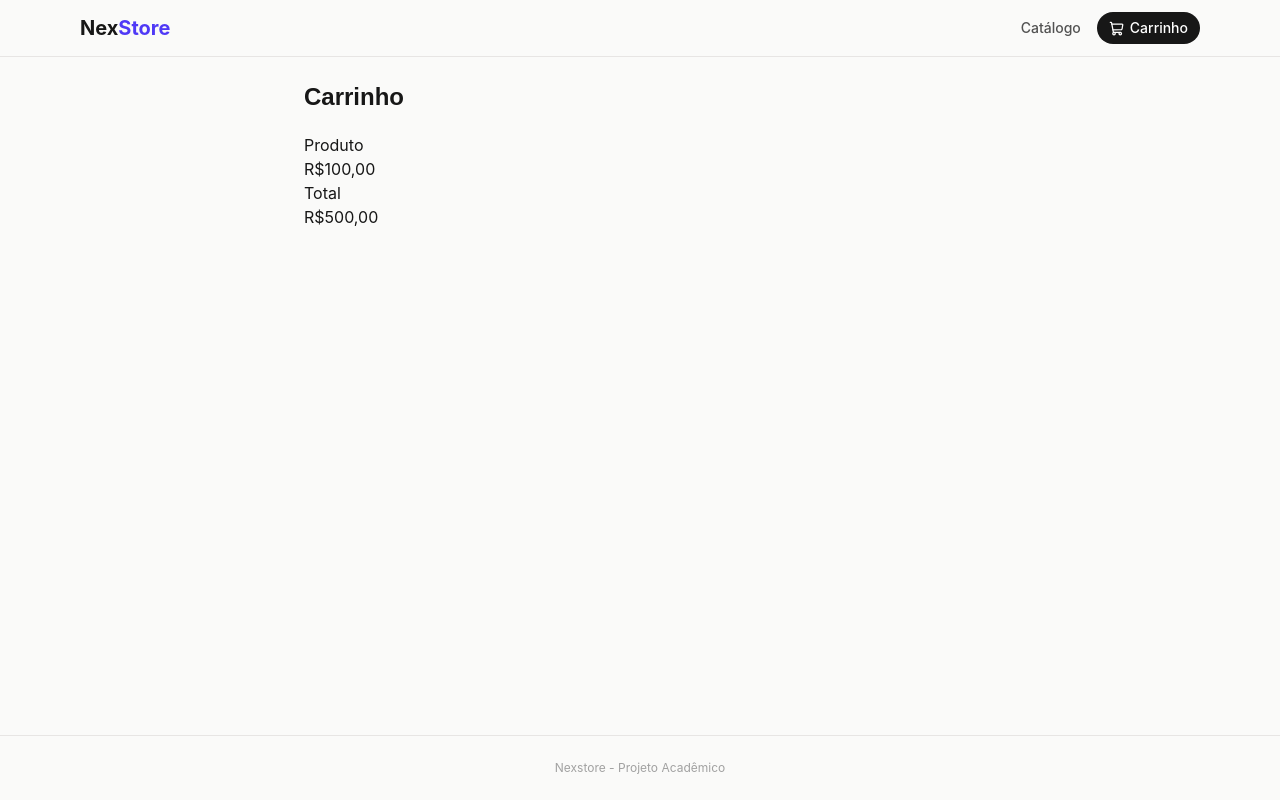
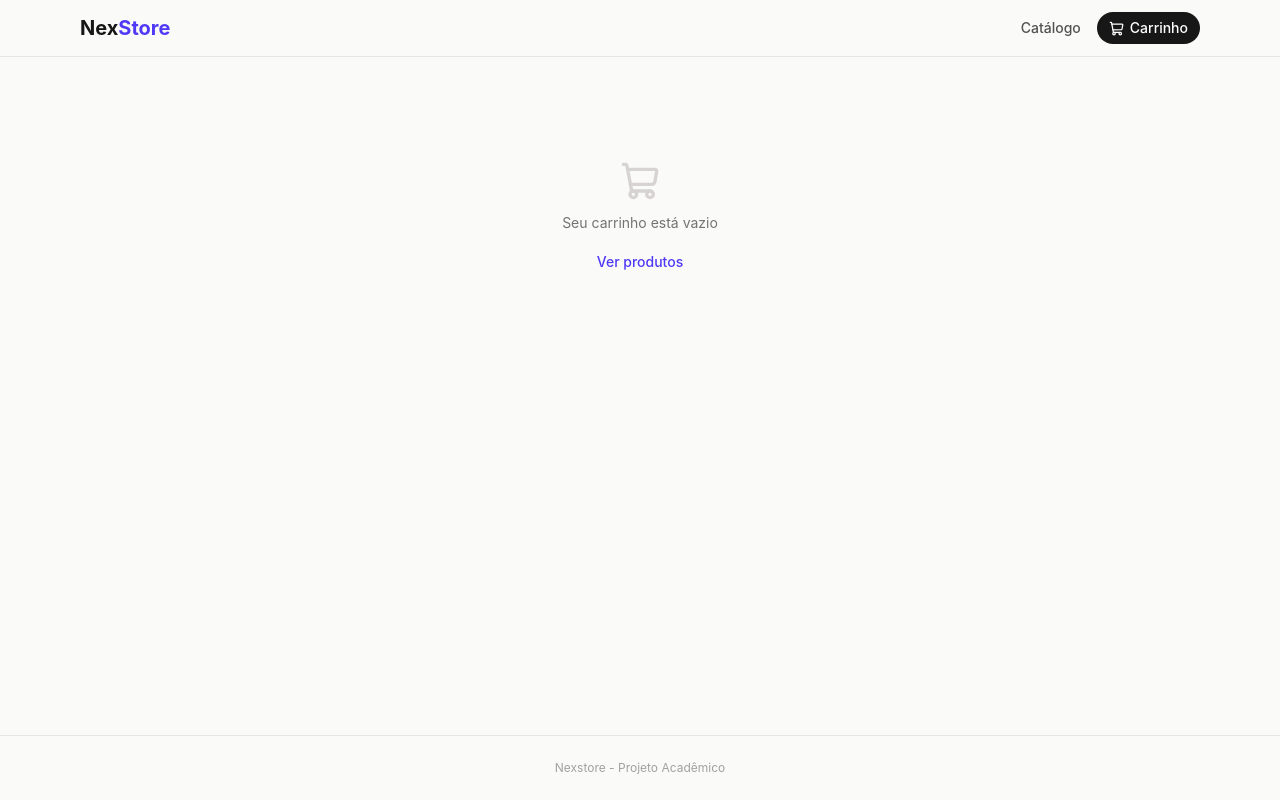
Before and after one commit to Matheus-Jones/Nexstore-Fiap, a React (Vite) app: page /carrinho in a window 1280 px wide. Built offline with nearby package versions, Linux system fonts and the light colour scheme.

Commit message:
feat: added functions to add itens on cart

```diff
--- a/src/App.tsx
+++ b/src/App.tsx
@@ -4,14 +4,74 @@ import { CartPage } from "./pages/CartPage"
 import { MainLayout } from "./layouts/MainLayout"
 
 import "./index.css"
+import type { CartItem } from "./types/cartItem"
+import { useState } from "react"
+import type { Product } from "./types/product"
 
 function App() {
+  const [cartItem, setCartItem] = useState<CartItem[]>([])
+
+  function handleAddCartItem(product: Product): void {
+
+    const list = [...cartItem]
+
+    const exists = list.find((value) => value.product.id === product.id)
+
+    if (exists) {
+
+      const newList = list.map((item) => {
+        if(item.product.id === product.id){
+          return {...item, quantity: item.quantity + 1}
+        } else {
+          return item
+        }
+      })
+
+      setCartItem(newList)
+
+      return
+    }
+
+    const item: CartItem = {
+      product: product,
+      quantity: 1
+    }
+    list.push(item)
+    setCartItem(list)
+  }
+
+  function handleUpdateQuantity(productId: number, delta: number) {
+
+    const list = [...cartItem]
+
+    const newList = list.map((item) =>{
+      if (item.product.id === productId) {
+        return {...item, quantity: item.quantity + delta}
+      } else {
+        return item
+      }
+    }).filter((item) => item.quantity > 0)
+
+    setCartItem(newList)
+
+  }
+
+  function handleRemoveItem(productId: number) {
+
+    const list = [...cartItem]
+
+    const newList = list.filter((item) => item.product.id !== productId)
+
+    setCartItem(newList)
+
+  }
+
   return (
     <BrowserRouter>
       <Routes>
-        <Route element={<MainLayout />}>
-          <Route index element={<CatalogPage />} />
-          <Route path="/carrinho" element={<CartPage />} />
+        <Route element={<MainLayout totalItems={cartItem.length} />}>
+          <Route index element={<CatalogPage onAddCartItem={handleAddCartItem} />} />
+          <Route path="/carrinho" element={<CartPage onRemove={handleRemoveItem} onUpdateQuantity={handleUpdateQuantity} cartItem={cartItem} />} />
         </Route>
       </Routes>
     </BrowserRouter>
--- a/src/components/ProductCard.tsx
+++ b/src/components/ProductCard.tsx
@@ -1,4 +1,5 @@
 import type { Product } from "../types/product"
+import { formatPrice } from "../utils/formatPrice"
 
 interface ProductCardProps {
     product: Product
@@ -17,7 +18,7 @@ export function ProductCard({ product, onAddCart }: ProductCardProps) {
             <h3 className="text-sm font-medium leading-snug">{product.title}</h3>
 
             <div className="flex flex-wrap items-center justify-between gap-2 pt-3">
-                <span className="font-mono text-sm font-semibold">{product.price}</span>
+                <span className="font-mono text-sm font-semibold">{formatPrice(product.price)}</span>
 
                 <button className="btn-primary px-3 py-1 text-xs" onClick={() => onAddCart(product)}>Adicionar ao carrinho</button>
             </div>
--- a/src/pages/CartPage.tsx
+++ b/src/pages/CartPage.tsx
@@ -1,31 +1,64 @@
+import { ShoppingCart, Trash2 } from "lucide-react"
+import type { CartItem } from "../types/cartItem"
+import { Link } from "react-router-dom"
+import { formatPrice } from "../utils/formatPrice"
+
 interface CartPageProps {
-    items: number
+    cartItem: CartItem[]
+    onUpdateQuantity: (productId: number, delta: number) => void
+    onRemove: (productId: number) => void
 }
 
-export function CartPage({items}: CartPageProps) {
+const qtyButton = 'h-6 w-6 rounded-full border border-stone-300 text-sm hover:bg-stone-100'
 
-    return(
+export function CartPage({ cartItem, onUpdateQuantity, onRemove }: CartPageProps) {
+
+    const total = cartItem.reduce((sum, item) => sum + item.product.price * item.quantity, 0)
+
+    if (!cartItem?.length) {
+        return (
+            <div className="py-20 text-center">
+                <ShoppingCart size={40} className="mx-auto mb-3 text-stone-300" />
+                <p className="mb-4 text-sm text-neutral-500">Seu carrinho está vazio</p>
+                <Link to='/' className="text-sm font-medium text-indigo-600 hover:underline">
+                    Ver produtos</Link>
+            </div>
+        )
+    }
+
+    return (
         <section className="mx-auto max-w-2xl">
             <h1 className="mb-5 font-display text-2xl font-bold">Carrinho</h1>
 
-            <ul>
-                <li>
-                    <img src="" alt="" />
-                    <p>Produto</p>
-                    <p>R$100,00</p>
-                </li>
+            <ul className="mb-5 space-y-3">
+                {cartItem.map(({ product, quantity }) => {
+
+                    return (
+                        <li className="card flex items-center gap-3 p-3" key={product.id}>
+                            <img className='h-12 w-12 object-contain' src={product.image} alt={product.title} />
+                            <div className="min-w-0 flex-1">
+                                <p className="truncate text-sm text-neutral-500">{product.title}</p>
+                                <p className="font-mono text-sx text-neutral-500">{formatPrice(product.price)}</p>
+                            </div>
+                            <div className="flex items-center gap-2">
+                                <button onClick={() => onUpdateQuantity(product.id, -1)} className={qtyButton}>-</button>
+                                <span className="w-4 text-center text-sm">{quantity}</span>
+                                <button onClick={() => onUpdateQuantity(product.id, 1)} className={qtyButton}>+</button>
+                            </div>
+                            <button onClick={() => onRemove(product.id)} className="text-stone400 transition hover:text-red-500">
+                                <Trash2 size={15} />
+                            </button>
+                        </li>
+                    )
+
+                })}
             </ul>
 
-            <div>
-
-                <p>Total</p>
-                <p>R$500,00</p>
-
+            <div className="flex items-center justify-between border-t border-stone-200 pt-3">
+                <p className="text-sm text-neutral-500">Total</p>
+                <p className="font-mono text-xl font-bold">{formatPrice(total)}</p>
             </div>
-
         </section>
-
     )
 
-
 }
--- a/src/pages/CatalogPage.tsx
+++ b/src/pages/CatalogPage.tsx
@@ -1,21 +1,25 @@
 import { useState } from "react";
 import type { Product } from "../types/product";
 import { ProductList } from "../components/ProductList";
-import type { CartItem } from "../types/cartitem";
 import { useProducts } from "../hooks/useProducts";
-import { Link } from "react-router-dom";
 import { Search } from "lucide-react";
 
-export function CatalogPage() {
-    const [cartItem, setCartItem] = useState<CartItem[]>([])
+interface CatalogPageProps {
+    onAddCartItem: (product: Product) => void
+}
+
+export function CatalogPage({ onAddCartItem }: CatalogPageProps) {
     const [query, setQuery] = useState('')
-    const [category, setCategory] = useState ('all')
+
+    const [category, setCategory] = useState('all')
+
     const [minValue, setMinValue] = useState(0)
+
     const [maxValue, setMaxValue] = useState(0)
-    const {products, loading, categories} = useProducts()
 
-    const filtered = products.filter((product) =>{
+    const { products, loading, categories } = useProducts()
 
+    const filtered = products.filter((product) => {
         const searchCategory = category === 'all' || product.category === category
         const searchWords = product.title.toLowerCase().includes(query.toLocaleLowerCase())
 
@@ -24,31 +28,9 @@ export function CatalogPage() {
 
         console.log(max)
 
+
         return searchCategory && searchWords && max && min
     })
-
-function handleAddCartItem(product: Product): void {
-
-    const list = [...cartItem]
-    const exists = list.find((value) => value.product.id === product.id)
-
-    if (exists) {
-      const item: CartItem = {
-        product: exists.product,
-        quantity: exists.quantity + 1
-      }
-      list.push(item)
-      setCartItem(list)
-      return
-    }
-
-    const item: CartItem = {
-      product: product,
-      quantity: 1
-    }
-    list.push(item)
-    setCartItem(list)
-  }
 
     return (
         <section className="mb-5 flex flex-wrap items-end justify-between gap-3">
@@ -57,17 +39,17 @@ function handleAddCartItem(product: Product): void {
                 <h1 className="font-display text-2xl font-bold">Catálogo</h1>
 
                 <p className="text-sm text-neutral-500">
-                    {loading ? "Carregando produtos..." : `${filtered.length} produtos disponíveis`}
+                    {loading ? "Carregando produtos..." : `${filtered.length} produtos disponiveis`}
                 </p>
             </div>
 
             <div className="flex flex-wrap items-center gap-2">
 
                 <div className="relative">
-                    <Search size={15} className="absolute left-2.5 top-2.5 text-neutral-400"/>
+                    <Search size={15} className="absolute left-2.5 top-2.5 text-neutral-400" />
                     <input
                         type="text"
-                        placeholder="Buscar produto..."
+                        placeholder={"Buscar produto..."}
                         value={query}
                         onChange={(event) => setQuery(event.target.value)}
                         className="field pl-8"
@@ -90,35 +72,32 @@ function handleAddCartItem(product: Product): void {
                 </select>
 
                 <input
+                    className="field"
                     type="number"
                     placeholder="Valor minimo"
                     value={minValue}
                     onChange={(event) => setMinValue(event.target.valueAsNumber ? event.target.valueAsNumber : 0)}
-                    className="field"
                 />
 
                 <input
+                    className="field"
                     type="number"
                     placeholder="Valor máximo"
                     value={maxValue}
                     onChange={(event) => setMaxValue(event.target.valueAsNumber ? event.target.valueAsNumber : 0)}
-                    className="field"
                 />
-
             </div>
 
             {
                 loading ?
-                <p>Carregando itens...</p> :
+                    <p>Carregando itens...</p> :
 
-                <ProductList
-                    products={filtered}
-                    onAddToCart={handleAddCartItem}
-                />
+                    <ProductList
+                        products={filtered}
+                        onAddToCart={onAddCartItem}
+                    />
             }
-
 
         </section>
     )
-
 }
--- a/src/services/products.ts
+++ b/src/services/products.ts
@@ -1,8 +1,9 @@
 import type { Product } from "../types/product";
 
-export function getProducts():Promise<Product[]> {
+const API = 'https://fakestoreapi.com'
 
-    const response = fetch('https://fakestoreapi.com/products')
+export function getProducts(): Promise<Product[]> {
+    const response = fetch(`${API}/products`)
         .then((data) => {
             return data.json()
         })
--- /dev/null
+++ b/src/utils/formatPrice.ts
@@ -0,0 +1,8 @@
+export function formatPrice(value: number) {
+
+    return new Intl.NumberFormat('pt-BR', {
+        style: "currency",
+        currency: "BRL"
+    }).format(value)
+
+}
```
